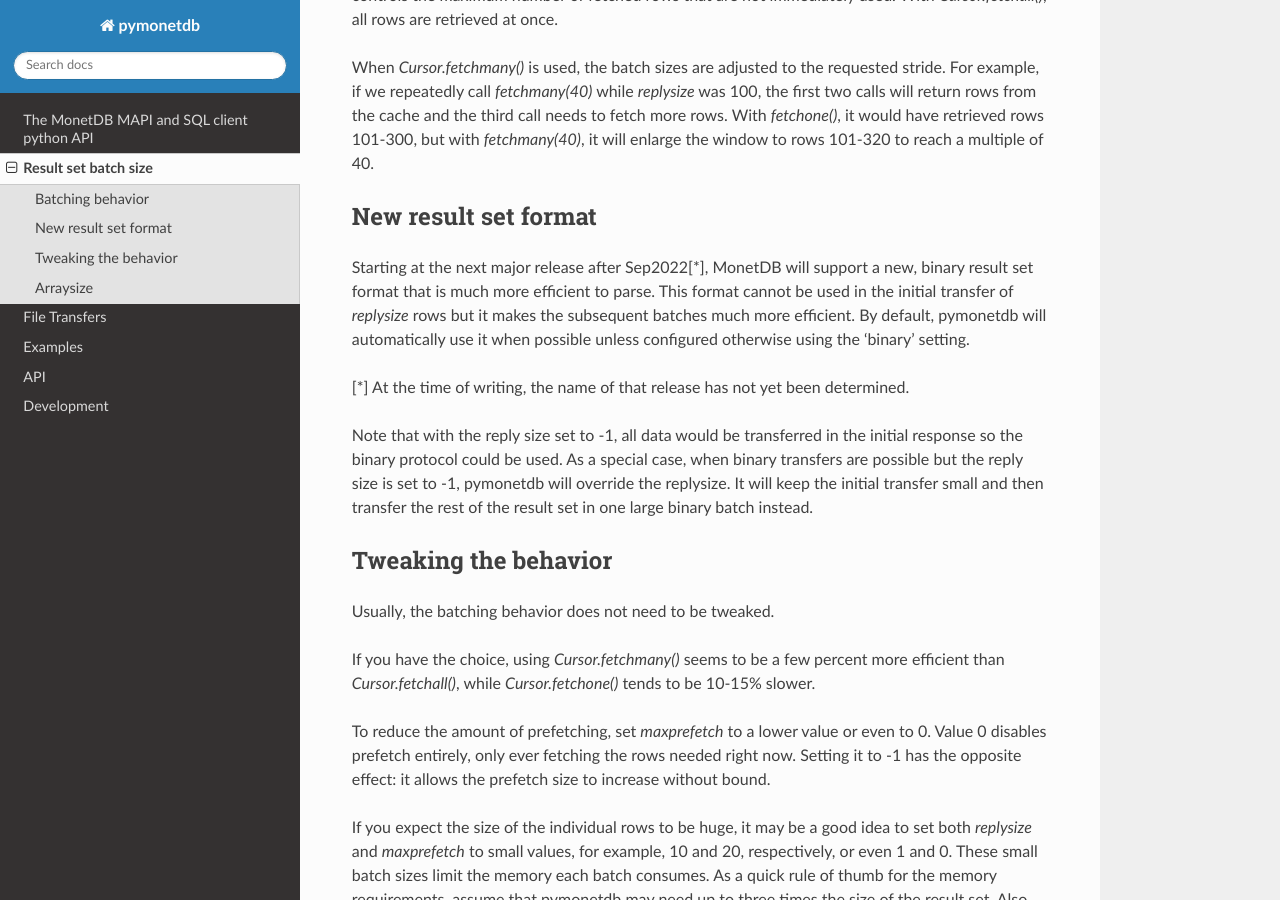
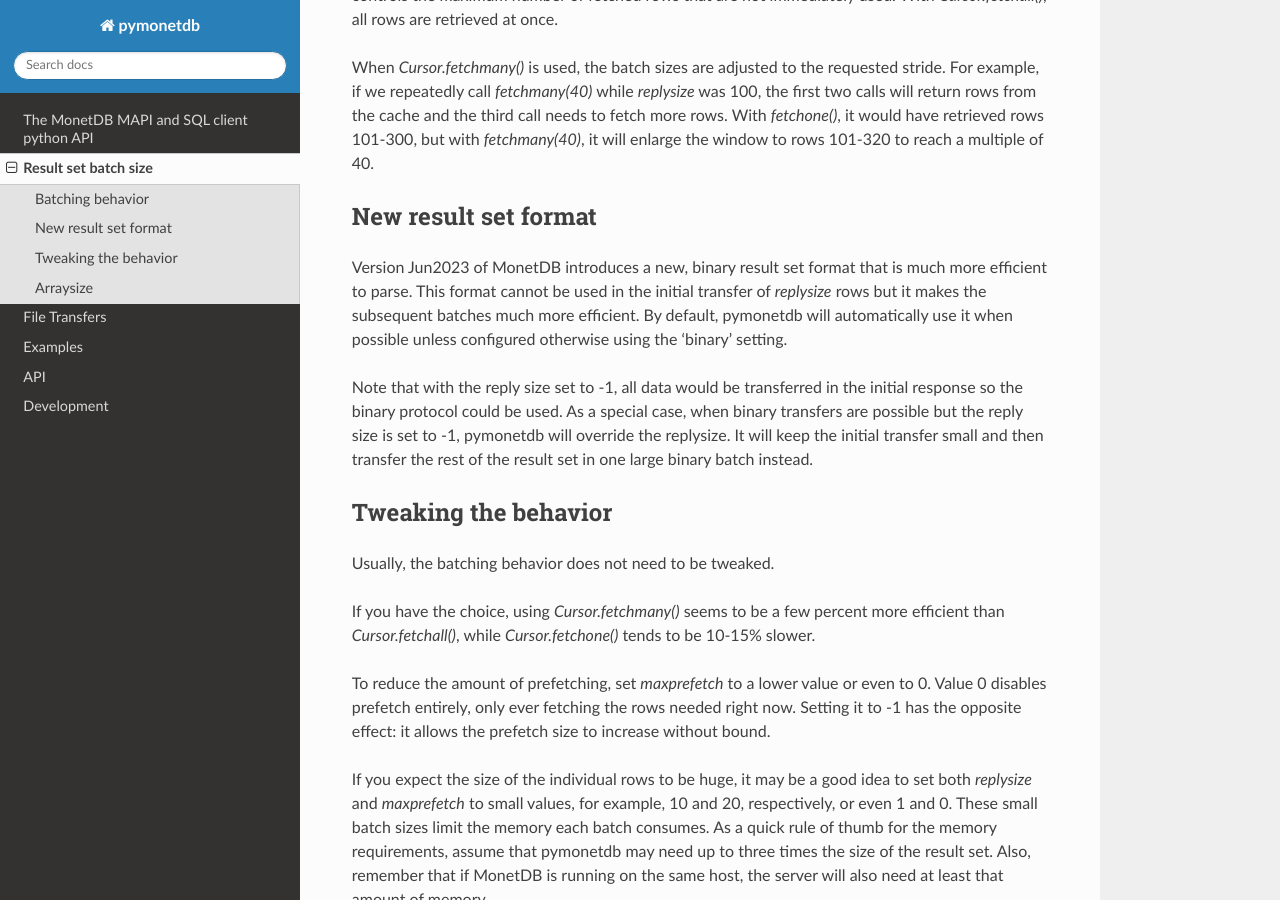
Before and after one commit to MonetDB/pymonetdb, a Sphinx documentation site: the page built from doc/batchsize.rst, in a window 1280 px wide and 900 px high, scrolled down 845 px. Built offline with Sphinx 7.4.7 and the Read the Docs theme 2.0.0, drawn with Linux system fonts in a browser that asks for light colours; the version number could not be read and is left out.

Commit message:
Name of next major release of MonetDB is now known

```diff
--- a/doc/batchsize.rst
+++ b/doc/batchsize.rst
@@ -50,13 +50,11 @@ reach a multiple of 40.
 New result set format
 ---------------------
 
-Starting at the next major release after Sep2022[*], MonetDB will support a new,
+Version Jun2023 of MonetDB introduces a new,
 binary result set format that is much more efficient to parse. This format
 cannot be used in the initial transfer of `replysize` rows but it makes the
 subsequent batches much more efficient. By default, pymonetdb will automatically
 use it when possible unless configured otherwise using the ‘binary’ setting.
-
-[*] At the time of writing, the name of that release has not yet been determined.
 
 Note that with the reply size set to -1, all data would be transferred in the
 initial response so the binary protocol could be used. As a special case, when
```
